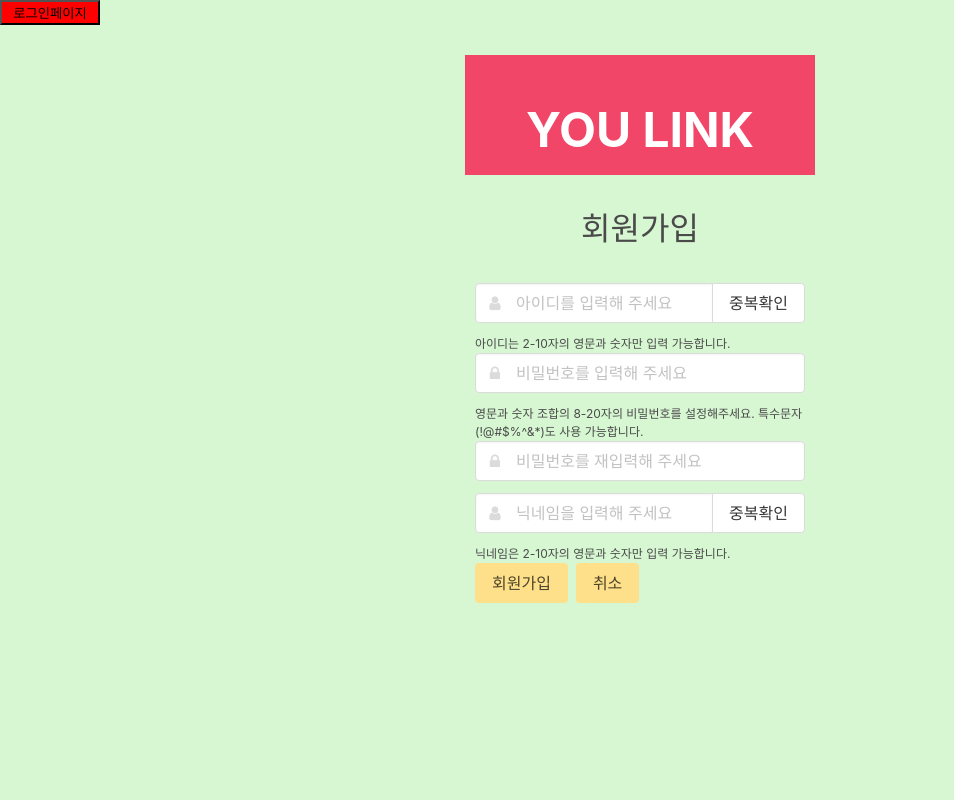
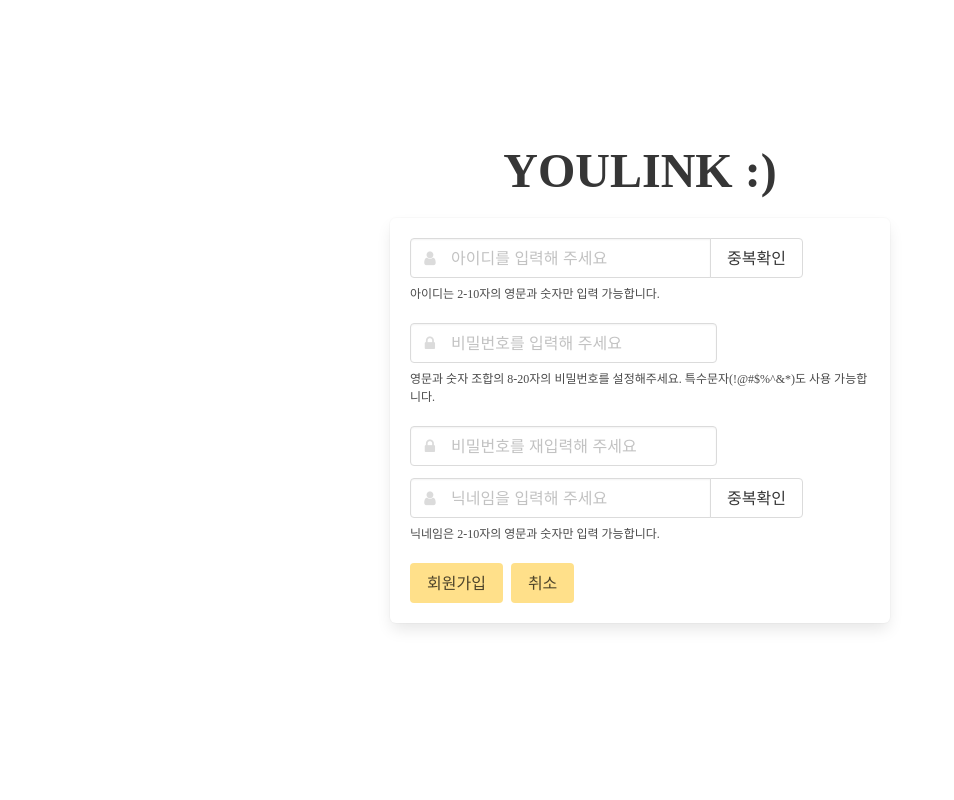
Before and after one commit to hanghe-YouLink/YouLink, a Flask app: page /join in a window 1280 px wide. Shown: the whole page, without its empty margins (0-954 px from the left). Run offline with Flask 2, Linux system fonts and the light colour scheme; some libraries are stand-ins or nearby versions; some web fonts are replaced.

Commit message:
html 수정

```diff
--- a/app.py
+++ b/app.py
@@ -9,18 +9,22 @@ from pymongo import MongoClient
 client = MongoClient('localhost', 27017)
 db = client.dbsparta
 
+# 메인페이지
 @app.route('/')
 def main():
     return render_template("index.html")
 
+# 로그인페이지
 @app.route('/login')
 def login():
     return render_template("login.html")
 
+# 회원가입페이지
 @app.route('/join')
 def join():
     return render_template("join.html")
 
+# 글작성페이지
 @app.route('/detail')
 def detail():
     return render_template("detail.html")
--- a/templates/join.html
+++ b/templates/join.html
@@ -17,33 +17,22 @@
             crossorigin="anonymous"></script>
 
     <title> 회원가입 페이지 (ツ)_/¯ </title>
+
     <style>
-            body {
-                background-color: rgb(215, 246, 210);
-                min-height: 100vh;
+        @font-face {
+            font-family: 'SLEIGothicTTF';
+            src: url('https://cdn.jsdelivr.net/gh/projectnoonnu/noonfonts_2104@1.0/SLEIGothicTTF.woff') format('woff');
+            font-weight: normal;
+            font-style: normal;
         }
 
-            .btn {
-                width: 100px;
-                position: inherit;
-                background-color: red;
+        *{
+            font-family: 'SLEIGothicTTF';
         }
 
-            .sub_log {
-                width: 350px;
-                margin: 30px auto;
-                text-align: center;
-                font-size: 32px;
-            }
-
-            .logo {
-                width: 350px;
-                height: 120px;
-                margin: 30px auto;
-                background-color: #D93600;
-                background-position: center;
-                text-align: center;
-
+        .field {
+            margin: auto;
+            display: block;
         }
 
         .title {
@@ -51,15 +40,47 @@
             font-size: 48px;
         }
 
-            .main {
-                width: 330px;
-                margin: auto;
+        .sub {
+            font-size: 12px;
+            margin-top: -5px;
+            margin-bottom: 20px;
         }
 
-            .sub {
-                font-size: 12px;
+        .box {
+            margin: 20px auto;
+            width: 500px;
         }
 
+        .join-content button {
+            font-family: 'SLEIGothicTTF';
+        }
+
+        /*body {*/
+        /*    background-color: rgb(215, 246, 210);*/
+        /*    min-height: 100vh;*/
+        /*}*/
+
+        /*.sub_log {*/
+        /*    width: 350px;*/
+        /*    margin: 30px auto;*/
+        /*    text-align: center;*/
+        /*    font-size: 32px;*/
+        /*}*/
+
+        /*.logo {*/
+        /*    width: 350px;*/
+        /*    height: 120px;*/
+        /*    margin: 30px auto;*/
+        /*    background-color: #D93600;*/
+        /*    background-position: center;*/
+        /*    text-align: center;*/
+
+        /*}*/
+
+        /*.main {*/
+        /*    width: 330px;*/
+        /*    margin: auto;*/
+        /*}*/
 
     </style>
     <script>
@@ -93,6 +114,7 @@
                 return;
             }
             $('#check_id').addClass('is-loading')
+
             $.ajax({
                 type: "POST",
                 url: "/api/membership",
@@ -114,73 +136,79 @@
     </script>
 </head>
 <body>
-    <button class="btn" onclick="window.location.href='/'">로그인페이지</button>
+    <!--    <section class="hero is-danger logo">-->
+    <!--        <div class="hero-body">-->
+    <!--            <p class="title">-->
+    <!--                YOU LINK-->
+    <!--            </p>-->
+    <!--        </div>-->
+    <!--    </section>-->
+    <section class="section is-medium">
+        <div class="join-title">
+            <p class="title is-1 level-item has-text-centered">YOULINK :)</p>
+        </div>
 
-
-    <section class="hero is-danger logo">
-        <div class="hero-body">
-            <p class="title">
-                YOU LINK
-            </p>
-        </div>
-    </section>
-
-
-    <h1 class="sub_log">회원가입</h1>
-
-    <!--로그인 부분-->
-    <section class="main">
+        <!--회원가입 부분-->
+        <form class="box">
             <div class="field has-addons">
                 <div class="control has-icons-left">
-                <input class="input" type="email" id="join_id" placeholder="아이디를 입력해 주세요">
-                <span class="icon is-small is-left"> <i class="fa fa-user"></i> </span>
+                    <input class="input" type="text" id="join_id" placeholder="아이디를 입력해 주세요">
+                    <span class="icon is-small is-left">
+                        <i class="fa fa-user"></i>
+                    </span>
                 </div>
-
                 <div class="control">
                     <button class="button is-sparta" onclick="check_duplicate()">중복확인</button>
                 </div>
             </div>
-        <p id="check_id" class="sub">아이디는 2-10자의 영문과 숫자만 입력 가능합니다.</p>
+            <p id="check_id" class="sub">
+                아이디는 2-10자의 영문과 숫자만 입력 가능합니다.
+            </p>
             <p id="check_id_login" class="is-danger"></p>
-
 
             <div class="field pw">
                 <div class="control has-icons-left">
-                <input class="input" type="password" id="join_pw" placeholder="비밀번호를 입력해 주세요">
-                <span class="icon is-small is-left"><i class="fa fa-lock"></i></span>
+                    <input class="input column is-two-thirds" type="password" id="join_pw" placeholder="비밀번호를 입력해 주세요">
+                    <span class="icon is-small is-left">
+                        <i class="fa fa-lock"></i>
+                    </span>
                 </div>
             </div>
-        <p id="check_pw" class="sub">영문과 숫자 조합의 8-20자의 비밀번호를 설정해주세요. 특수문자(!@#$%^&*)도
-            사용 가능합니다.</p>
-
+            <p id="check_pw" class="sub">
+                영문과 숫자 조합의 8-20자의 비밀번호를 설정해주세요. 특수문자(!@#$%^&*)도 사용 가능합니다.
+            </p>
 
             <div class="field pw">
                 <div class="control has-icons-left">
-                <input id="join_id2" class="input" type="password" placeholder="비밀번호를 재입력해 주세요">
-                <span class="icon is-small is-left"><i class="fa fa-lock"></i></span>
+                    <input id="join_id2" class="input column is-two-thirds" type="password" placeholder="비밀번호를 재입력해 주세요">
+                    <span class="icon is-small is-left">
+                        <i class="fa fa-lock"></i>
+                    </span>
                 </div>
             </div>
-
 
             <div class="field has-addons">
                 <div class="control has-icons-left">
                     <input class="input" type="email" id="join_nickName" placeholder="닉네임을 입력해 주세요">
-                <span class="icon is-small is-left"> <i class="fa fa-user"></i> </span>
+                    <span class="icon is-small is-left">
+                        <i class="fa fa-user"></i>
+                    </span>
                 </div>
 
                 <div class="control">
                     <button class="button is-sparta" onclick="">중복확인</button>
                 </div>
             </div>
-
-        <p id="check_nick" class="sub">닉네임은 2-10자의 영문과 숫자만 입력 가능합니다.</p>
+            <p id="check_nick" class="sub">
+                닉네임은 2-10자의 영문과 숫자만 입력 가능합니다.
+            </p>
             <p id="" class="is-danger"></p>
-
 
             <div class="buttons">
                 <button class="button is-warning" onclick="sign_up()">회원가입</button>
                 <button class="button is-warning" onclick="window.location.href='/'">취소</button>
             </div>
+        </form>
     </section>
 
 </body>
--- a/templates/login.html
+++ b/templates/login.html
@@ -23,7 +23,7 @@
         integrity="sha384-JZR6Spejh4U02d8jOt6vLEHfe/JQGiRRSQQxSfFWpi1MquVdAyjUar5+76PVCmYl"
         crossorigin="anonymous"></script>
 
-    <title> YOULINK | LOGIN </title>
+    <title> LOGIN | YOULINK </title>
     <style>
         @font-face {
             font-family: 'SLEIGothicTTF';
@@ -36,7 +36,7 @@
             font-family: 'SLEIGothicTTF';
         }
 
-        .login {
+        .login-content {
             margin: 20px auto;
         }
 
@@ -77,7 +77,7 @@
         <div class="login-title">
             <p class="title is-1 level-item has-text-centered">YOULINK :)</p>
         </div>
-        <div class="column is-one-third login">
+        <div class="column is-one-third login-content box">
             <div class="field">
                 <label class="label">아이디</label>
                 <div class="control">
```
Lines whose indentation alone changed are shown as unchanged.
